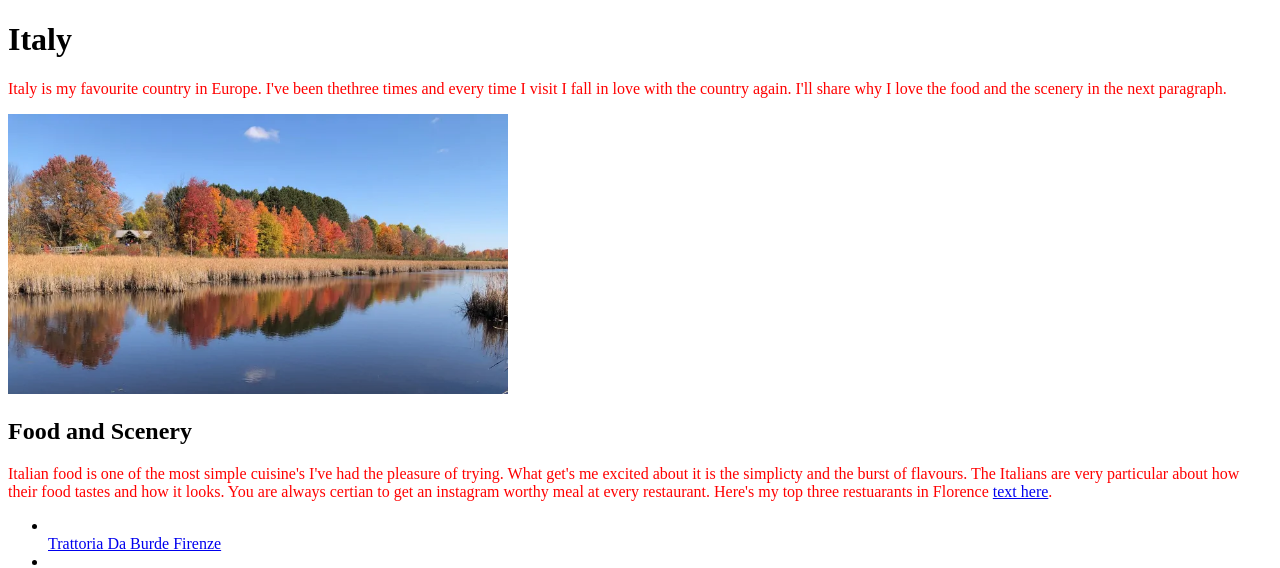
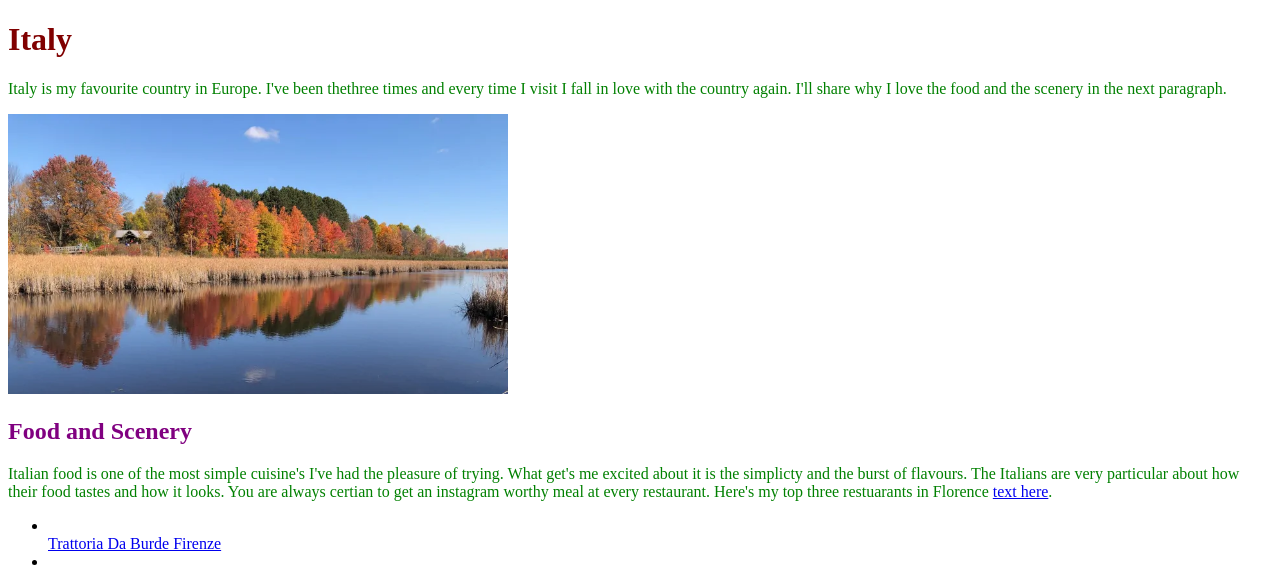
Before and after one commit to vanniebee/My-First-Website, a plain HTML site: page index.html in a window 1280 px wide. Shown: the top 568 px of the page. Drawn offline with Linux system fonts and the light colour scheme.

Commit message:
commit on main

```diff
--- a/Vanessa.css
+++ b/Vanessa.css
@@ -1,3 +1,19 @@
 p {
-    color: red;
+    color: green;
 }
+
+h1 {
+    color: maroon;
+}
+
+h2{
+    color: purple;
+}
+
+.title {
+    color: teal;
+  }
+
+  .uppercase {
+    text-transform: uppercase;
+  }
--- a/index.html
+++ b/index.html
@@ -13,8 +13,8 @@
         <link rel="stylesheet" href="Vanessa.css">
     </head>
     <body>
-        <h1>Italy</h1>
-        <p>Italy is my favourite country in Europe. I've been thethree times and every time I visit I fall in love with the country again. I'll share why I love the food and the scenery in the next paragraph.</p>
+     <h1>Italy</h1>
+        <p> <p style='color: green;'>Italy is my favourite country in Europe. I've been thethree times and every time I visit I fall in love with the country again. I'll share why I love the food and the scenery in the next paragraph.</p>
         <img src="mer-bleue.png" alt="The Mer bleue bog in the fall" width="500">
         <h2> Food and Scenery</h2>
         <p> Italian food is one of the most simple cuisine's I've had the pleasure of trying. What get's me excited about it is the simplicty and the burst of flavours. The Italians are very particular about how their food tastes and how it looks. You are always certian to get an instagram worthy meal at every restaurant.
```
